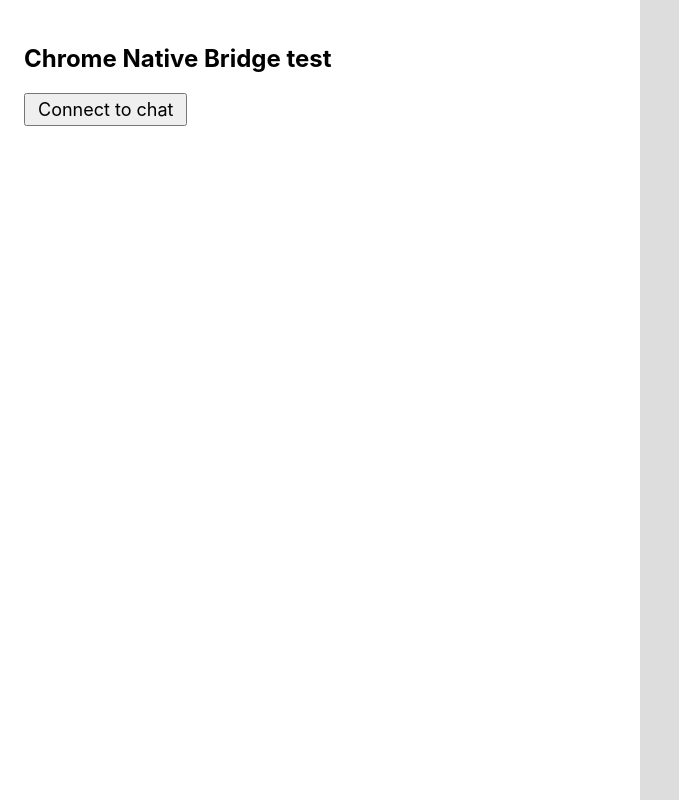
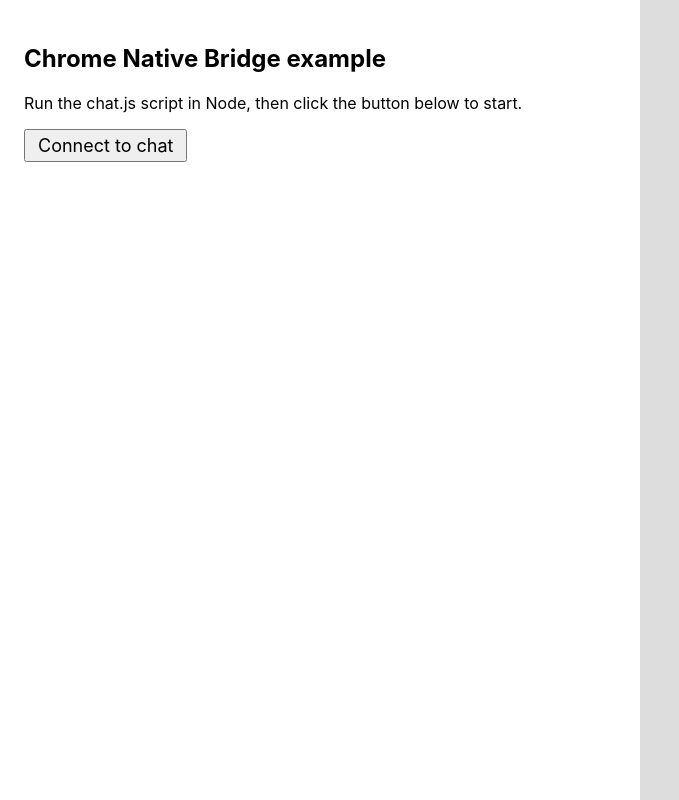
Before and after one commit to JosephusPaye/chrome-native-bridge, a browser extension: page example/extension/main.html in a window 1280 px wide. Shown: the whole page, without its empty margins (0-679 px from the left). Drawn offline with Linux system fonts and the light colour scheme.

Commit message:
Finishing touches

```diff
--- a/example/extension/main.html
+++ b/example/extension/main.html
@@ -3,7 +3,7 @@
   <head>
     <meta charset="UTF-8" />
     <meta name="viewport" content="width=device-width, initial-scale=1.0" />
-    <title>Chrome Native Bridge test</title>
+    <title>Chrome Native Bridge example</title>
     <style>
       * {
         box-sizing: border-box;
@@ -84,7 +84,11 @@
     <div style="display: flex">
       <div id="left">
         <div id="start-screen">
-          <h2>Chrome Native Bridge test</h2>
+          <h2>Chrome Native Bridge example</h2>
+          <p>
+            Run the <code>chat.js</code> script in Node, then click the button
+            below to start.
+          </p>
           <button id="connect-button">Connect to chat</button>
         </div>
         <div id="chat-screen">
--- a/example/host/host.js
+++ b/example/host/host.js
@@ -4,7 +4,7 @@
 const path = require('path');
 const { Client } = require('@josephuspaye/pipe-emitter');
 
-const { ChromeNativeBridge } = require('..');
+const { ChromeNativeBridge } = require('../..');
 
 const fd = fs.openSync(path.join(__dirname, 'log.txt'), 'a');
 const logFile = fs.createWriteStream(null, { fd });
```
Also changed, not shown: src/main.ts (+15 -10 lines), example/extension/manifest.json, example/host/log.txt (deleted), example/host/manifest.json, 1 other file.
